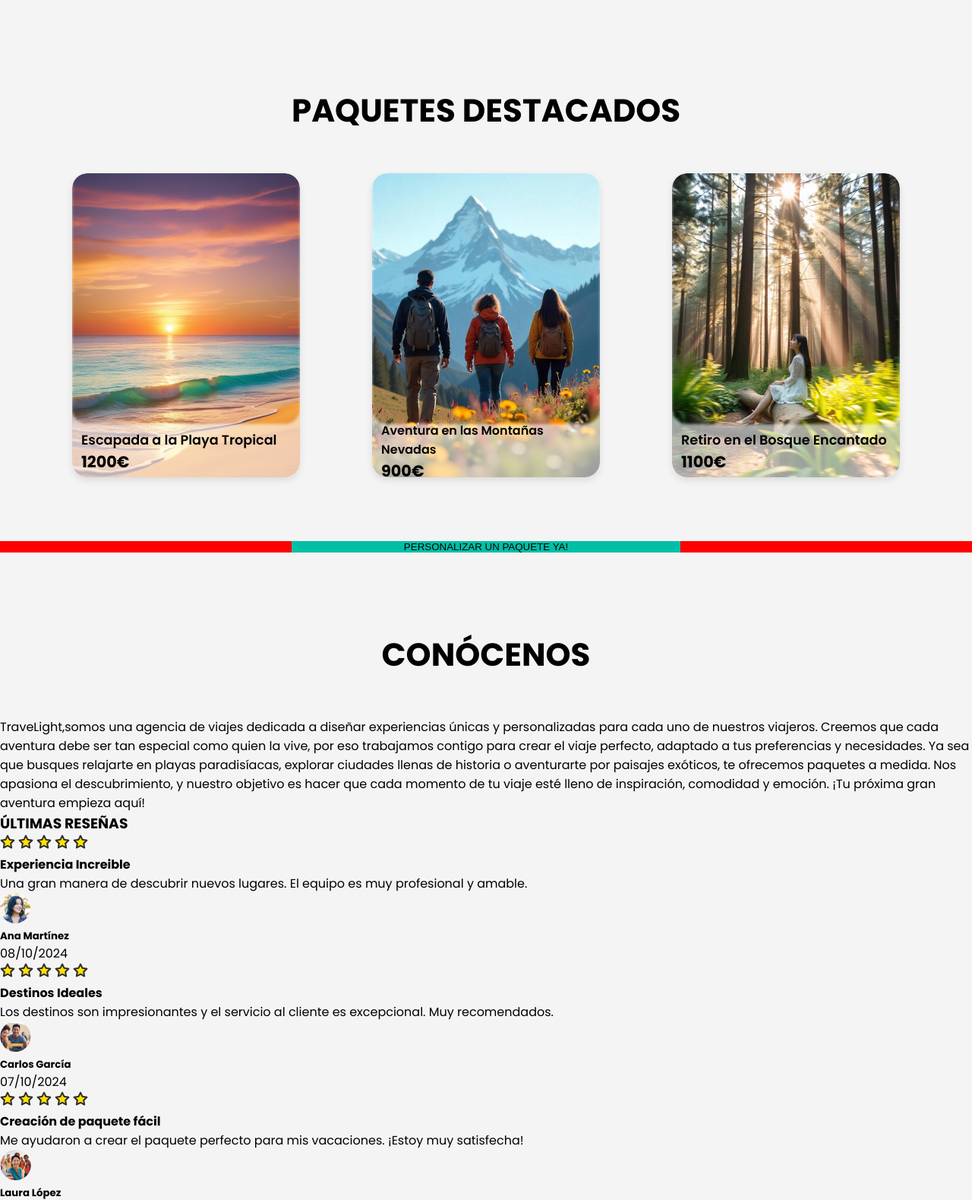
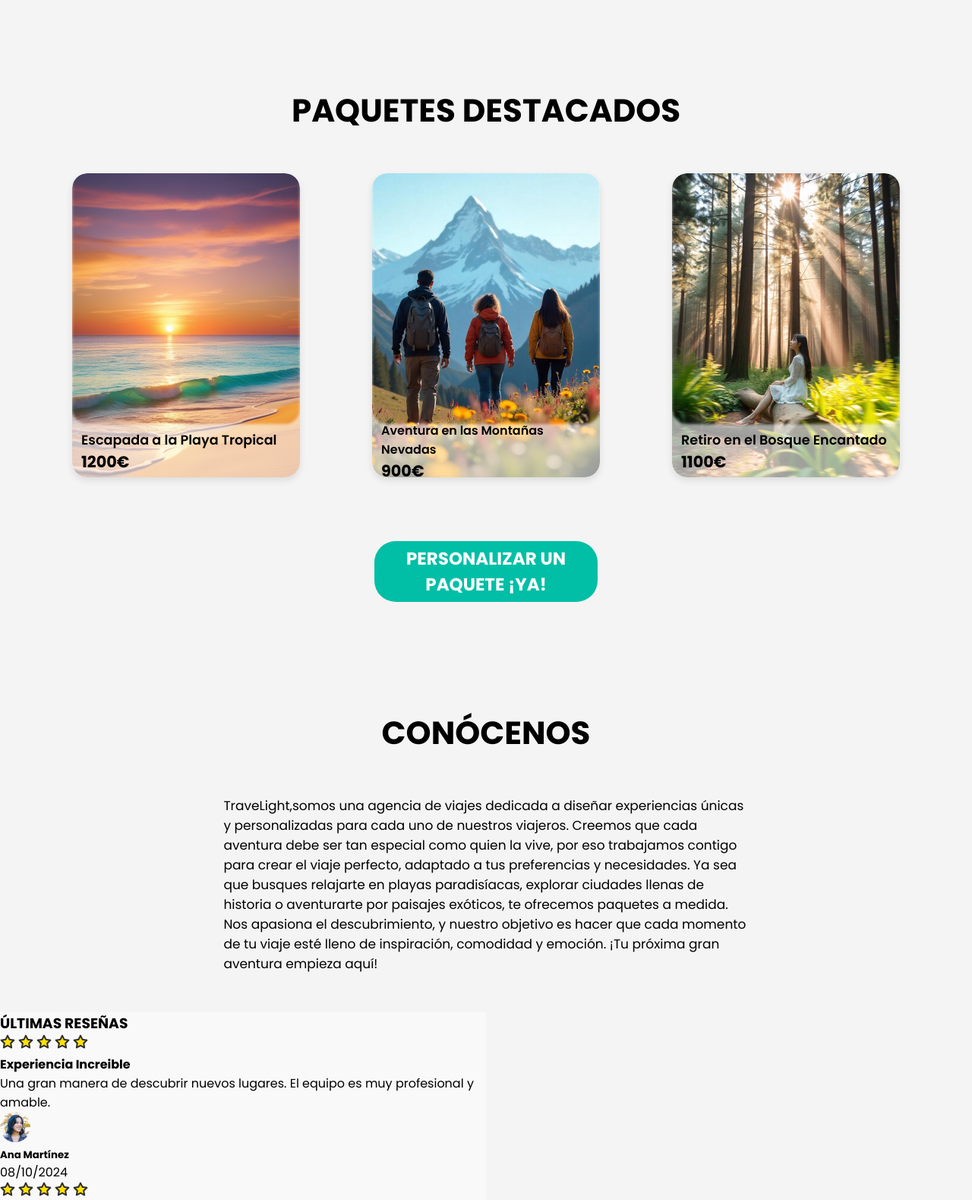
Before and after one commit to DiegoArroyo04/proyectoAgencia, a plain HTML site: page index.html in a window 1280 px wide. Shown: the part 730-2309 px from the top of the page at 76% size. Drawn offline with Linux system fonts and the light colour scheme; files whose address does not match are found by name.

Commit message:
conocenos acabado cursor y scroll

```diff
--- a/index.html
+++ b/index.html
@@ -5,8 +5,9 @@
     <meta charset="UTF-8">
     <meta name="viewport" content="width=device-width, initial-scale=1.0">
     <title>TraveLight Página Principal</title>
+    <link href="https://fonts.googleapis.com/css2?family=Poppins:wght@400;600;700&display=swap" rel="stylesheet">
+    <link rel="stylesheet" type="text/css" href="styles/paletaColores.scss">
     <link rel="stylesheet" type="text/css" href="styles/index.css">
-    <link href="https://fonts.googleapis.com/css2?family=Poppins:wght@400;600;700&display=swap" rel="stylesheet">
 
 
 </head>
@@ -70,7 +71,7 @@
                 </div>
             </div>
             <div class="contenedorBoton">
-                <button class="botonSecundario">PERSONALIZAR UN PAQUETE YA!</button>
+                <button class="botonSecundario">PERSONALIZAR UN PAQUETE ¡YA!</button>
             </div>
 
         </section>
@@ -78,7 +79,8 @@
             <div class="encabezado">
                 <h1>CONÓCENOS</h1>
             </div>
-            <p>TraveLight,somos una agencia de viajes dedicada a diseñar experiencias únicas y personalizadas para cada
+            <p class="textoPresentacion">TraveLight,somos una agencia de viajes dedicada a diseñar experiencias únicas y
+                personalizadas para cada
                 uno de nuestros viajeros. Creemos que cada aventura debe ser tan especial como quien la vive, por eso
                 trabajamos contigo para crear el viaje perfecto, adaptado a tus preferencias y necesidades. Ya sea que
                 busques relajarte en playas paradisíacas, explorar ciudades llenas de historia o aventurarte por
--- a/styles/index.css
+++ b/styles/index.css
@@ -1,17 +1,36 @@
+@import url('paletaColores.css');
+
 * {
     margin: 0;
     padding: 0;
     box-sizing: border-box;
+    font-family: 'Poppins';
+    cursor: url('../assets/cursor.png'), auto;
 
 }
 
 body {
-    background-color: #F4F4F4;
-    font-family: 'Poppins';
+    background-color: var(--gris-claro);
+}
+
+/*SCROLL*/
+body::-webkit-scrollbar {
+    width: 12px;
+
+}
+
+body::-webkit-scrollbar-track {
+    background: var(--gris-claro2);
+
+}
+
+body::-webkit-scrollbar-thumb {
+    background-color: var(--naranja-calido);
+    border-radius: 10px;
 }
 
 header {
-    background-color: #00BFA6;
+    background-color: var(--turquesa-claro);
     width: 100%;
     height: 16.11vh;
     display: flex;
@@ -38,15 +57,15 @@ header {
     font-family: 'Poppins';
     width: 18.75vw;
     height: 100%;
-    background-color: #F4F4F4;
+    background-color: var(--gris-claro);
     border-radius: 28px;
-    border: 1px solid #E8E8E8;
+    border: 1px solid var(--gris-claro2);
     padding: 0 3vw;
     box-shadow: 0px 4px 8px rgba(0, 0, 0, 0.25);
     transition: all 0.3s ease;
     outline: none;
     font-size: 0.88vw;
-    color: #333333;
+    color: var(--gris-oscuro);
 }
 
 .barraBusqueda::-webkit-search-cancel-button {
@@ -58,20 +77,20 @@ header {
     font-family: 'Poppins';
     box-shadow: 0px 8px 16px rgba(0, 0, 0, 0.2);
     font-size: 0.88vw;
-    color: #333333;
+    color: var(--gris-oscuro);
 
 }
 
 .barraBusqueda:hover {
-    background-color: #F7F7F7;
-    border: 1px solid #D1D1D1;
+    background-color: var(--blanco-puro);
+    border: 1px solid var(--gris);
     box-shadow: 0px 6px 12px rgba(0, 0, 0, 0.15);
-    cursor: pointer;
+    cursor: url('../assets/cursorPointer.png'), pointer;
 }
 
 
 .barraBusqueda::placeholder {
-    color: #333333;
+    color: var(--gris-oscuro);
     font-family: 'Poppins';
     text-align: left;
 
@@ -90,7 +109,7 @@ header {
     width: 2vw;
     height: 100%;
     border: none;
-    cursor: pointer;
+    cursor: url('../assets/cursorPointer.png'), pointer;
     background-color: transparent;
 
 }
@@ -101,11 +120,11 @@ header {
     align-items: center;
     padding: 1%;
     height: 30%;
-    background-color: #FF9A62;
+    background-color: var(--naranja-calido);
     border-radius: 20px;
     border: none;
-    color: #FFFFFF;
-    cursor: pointer;
+    color: var(--blanco-puro);
+    cursor: url('../assets/cursorPointer.png'), pointer;
     font-family: 'Poppins';
     font-weight: bold;
     font-size: 1rem;
@@ -126,20 +145,20 @@ header {
 .barraNavegacion a {
     text-decoration: none;
     font-weight: 600;
-    color: #333333;
+    color: var(--gris-oscuro);
     font-size: 1.0625rem;
     padding-right: 2%;
 }
 
 .barraNavegacion a:hover {
-    color: #FF9A62;
-    cursor: pointer;
+    color: var(--naranja-calido);
+    cursor: url('../assets/cursorPointer.png'), pointer;
 }
 
 hr {
     border: none;
     height: 1px;
-    background-color: #E0E0E0;
+    background-color: var(--gris-claro2);
     margin-bottom: 1.5%;
 }
 
@@ -190,6 +209,10 @@ hr {
     font-weight: 700;
 }
 
+.paquetesDestacados {
+    margin-bottom: 11%;
+}
+
 .encabezado {
     display: flex;
     justify-content: center;
@@ -212,11 +235,12 @@ hr {
 .imagenPaquete {
     box-shadow: 0px 4px 10px rgba(0, 0, 0, 0.1);
     border-radius: 20px;
+    cursor: url('../assets/cursorPointer.png'), pointer;
 }
 
 .paquete:hover {
     transform: scale(1.03);
-    cursor: pointer;
+    cursor: url('../assets/cursorPointer.png'), pointer;
 }
 
 .tituloPaquetePrederminado {
@@ -250,11 +274,36 @@ hr {
     display: flex;
     justify-content: center;
     width: 100%;
-    background-color: red;
+    height: 10vh;
+
+
 }
 
 .botonSecundario {
-    background-color: #00BFA6;
+    background-color: var(--turquesa-claro);
     border: none;
-    width: 40%;
+    width: 23%;
+    border-radius: 28px;
+    cursor: url('../assets/cursorPointer.png'), pointer;
+    color: var(--blanco-puro);
+    font-weight: bold;
+    font-size: 1.4375rem;
 }
+
+.botonSecundario:hover {
+    background-color: var(--turquesa-oscuro);
+
+}
+
+.textoPresentacion {
+    margin: 0 23%;
+    font-size: 1.0625rem;
+    margin-bottom: 4%;
+}
+
+.contenedorReseñas {
+    background-color: var(--gris-muy-claro);
+    display: flex;
+    flex-direction: column;
+    width: 50%;
+}
--- /dev/null
+++ b/styles/paletaColores.css
@@ -0,0 +1,23 @@
+/*PALETA DE COLORES */
+:root {
+    /* Colores primarios */
+    --turquesa-claro: #00BFA6;
+    --naranja-calido: #FF9A62;
+    --gris-claro: #F4F4F4;
+
+    /* Colores secundarios */
+    --blanco-puro: #FFFFFF;
+    --gris-oscuro: #333333;
+    --negro: #000000;
+    --blanco-cremoso: #F9F7F1;
+    --crema: #FDE9D9;
+    --naranja-oscuro: #FF833A;
+    --turquesa-oscuro: #009E8A;
+    --gris-claro2: #D9D9D9;
+    --gris: #999999;
+    --blanco-cremoso2: #F4F1EB;
+    --gris-claro3: #B0B0B0;
+    --gris-claro4: #A9A9A9;
+    --amarillo-yema: #FFC875;
+    --gris-muy-claro: #F9F9F9;
+}
```
Also changed, not shown: assets/cursor.png (added), assets/cursorPointer.png (added).
